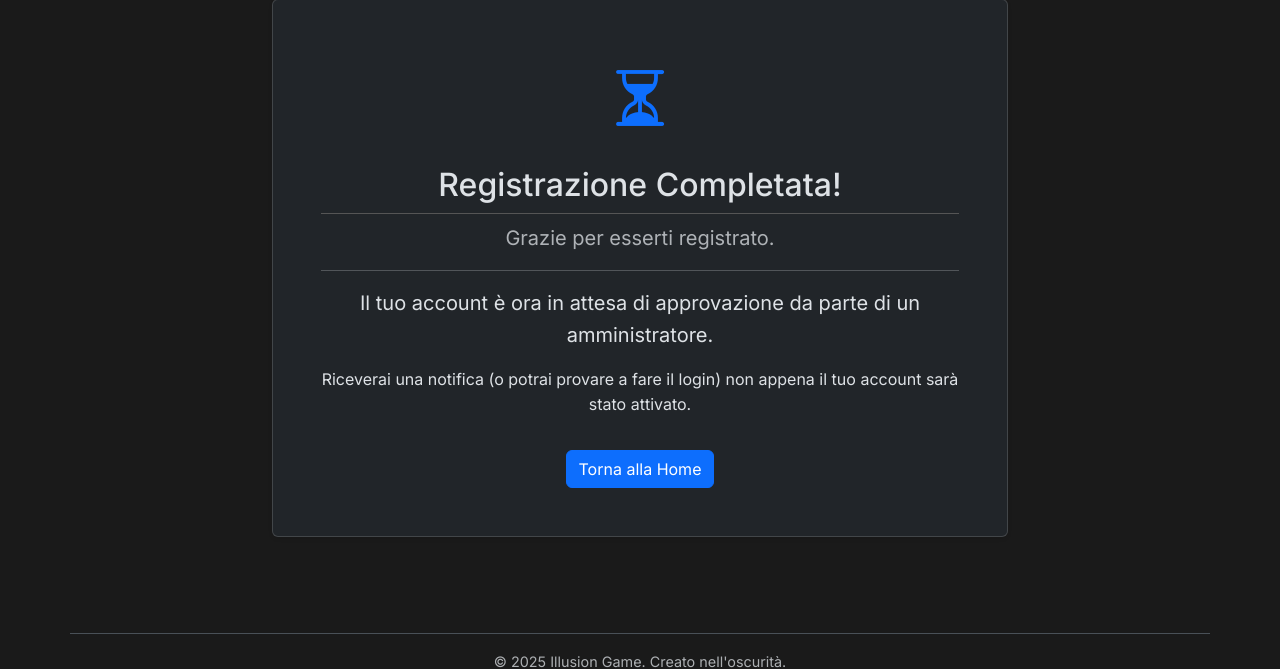
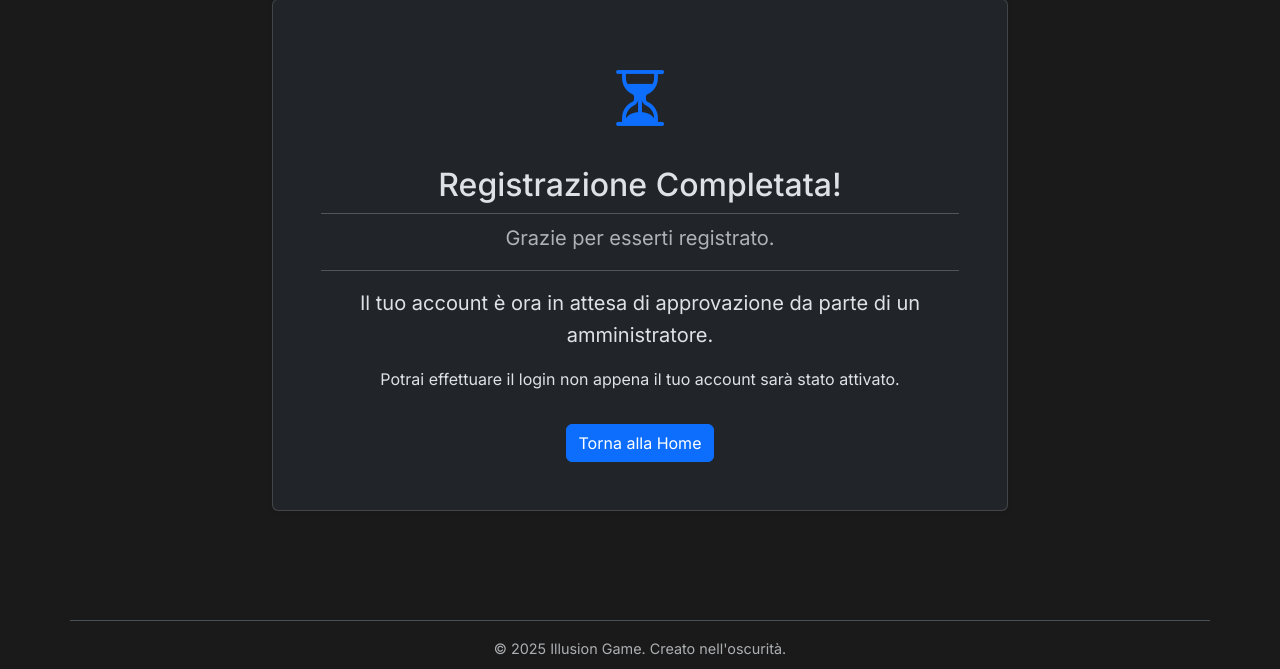
Before and after one commit to davidemoscatelli/progetto_enigmi, a Django app: template enigmas/templates/account/account_inactive.html in a window 1280 px wide. Shown: the part 108-777 px from the top of the page. Run offline with Django 5.2, Linux system fonts and the light colour scheme; the template is opened without the code that fills it, so the values that code supplies are empty; some web fonts are replaced.

Commit message:
pagina di attivazione

```diff
--- a/enigmas/templates/account/account_inactive.html
+++ b/enigmas/templates/account/account_inactive.html
@@ -12,7 +12,7 @@
                 <p class="lead text-body-secondary">Grazie per esserti registrato.</p>
                 <hr>
                 <p class="fs-5">Il tuo account è ora in attesa di approvazione da parte di un amministratore.</p>
-                <p>Riceverai una notifica (o potrai provare a fare il login) non appena il tuo account sarà stato attivato.</p>
+                <p>Potrai effettuare il login non appena il tuo account sarà stato attivato.</p>
                 <a href="{% url 'enigma_view' %}" class="btn btn-primary mt-3">Torna alla Home</a>
             </div>
         </div>
--- a/enigmas/views.py
+++ b/enigmas/views.py
@@ -130,3 +130,9 @@ def regole_punteggio_view(request):
 
 class CustomLoginView(BaseLoginView):
     template_name = 'enigmas/login.html'
+
+
+class CustomSignupView(SignupView):
+    # Dopo una registrazione andata a buon fine, reindirizza sempre
+    # alla pagina che mostra il messaggio di "account inattivo".
+    success_url = reverse_lazy("account_inactive")
```
Also changed, not shown: enigma_project/urls.py (+11 -5 lines).
